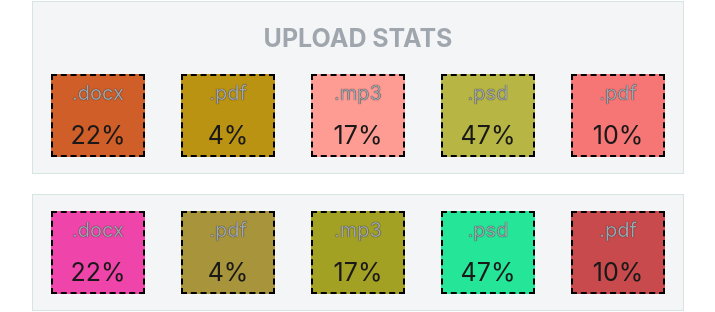
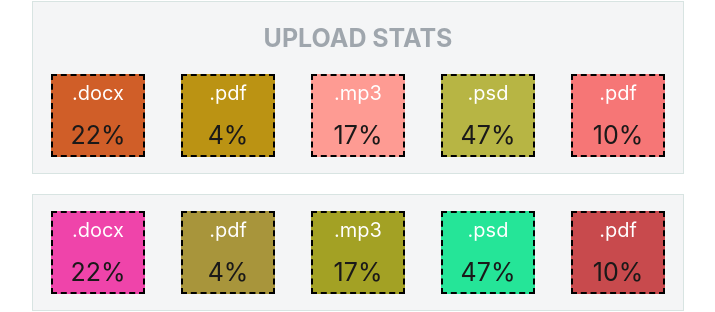
Before and after one commit to allborysenko/goit-react-hw-01-components, a React (Create React App) app: page / in a window 1280 px wide. Shown: the part 427-739 px from the top of the page, without its empty margins (282-997 px from the left). Built offline with nearby package versions, Linux system fonts and the light colour scheme.

Commit message:
change text-shadow

```diff
--- a/src/components/Statistics/Statistics.module.css
+++ b/src/components/Statistics/Statistics.module.css
@@ -35,8 +35,7 @@
 .label {
   font-size: 20px;
   margin-bottom: 10px;
-  color: #9fa6ad;
-  text-shadow: 0 0 1px #000;
+  color: #fff;
 }
 
 .percentage {
```
